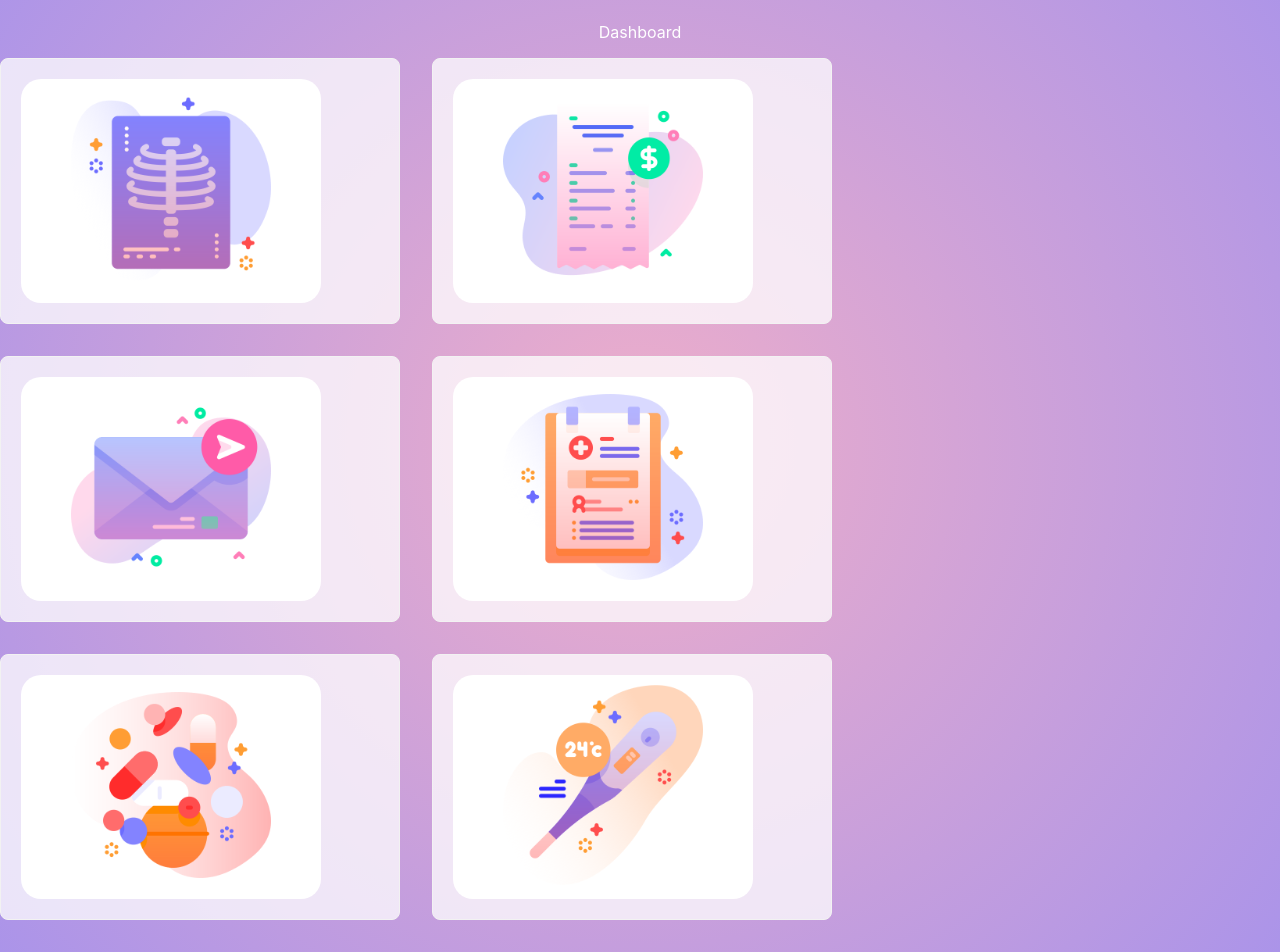
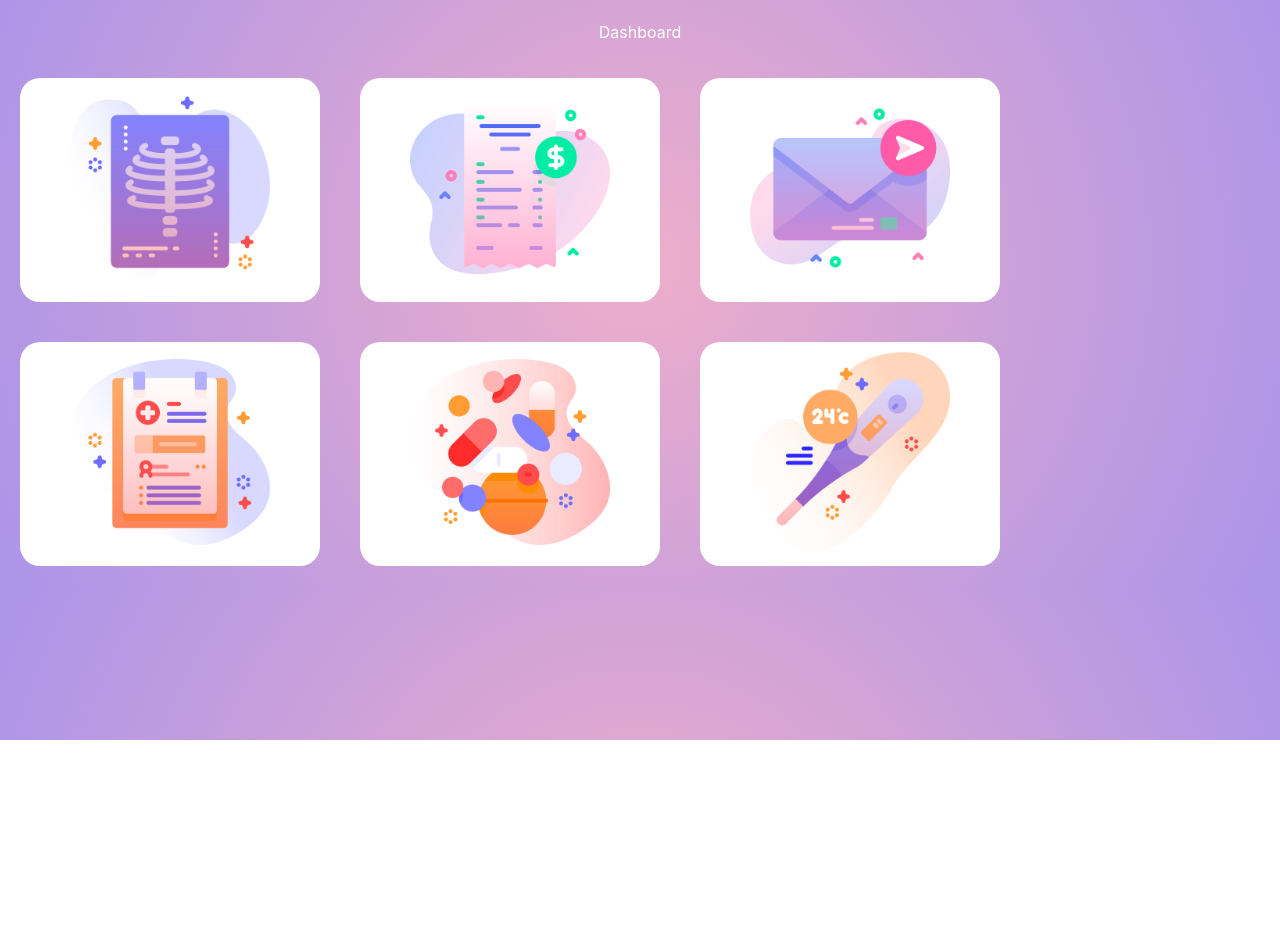
Before and after one commit to GeorgeBerdovskiy/novus-chart, a React (Create React App) app in the folder client/: page / in a window 1280 px wide. Shown: the part 60-1012 px from the top of the page. After the commit the page ends 800 px from the top, so only its background shows below. Built offline with nearby package versions, Linux system fonts and the light colour scheme.

Commit message:
fix code

```diff
--- a/client/package.json
+++ b/client/package.json
@@ -34,5 +34,8 @@
       "last 1 firefox version",
       "last 1 safari version"
     ]
+  },
+  "devDependencies": {
+    "react-router-dom": "^5.2.0"
   }
 }
--- a/client/src/App.js
+++ b/client/src/App.js
@@ -3,15 +3,32 @@ import "./css/applet.css";
 import "./css/dashboard.css";
 
 import Dashboard from "./Components/Pages/dashboard";
+import {BrowserRouter, Route, Switch} from "react-router-dom";
+import Appointments from "./Components/Elements/appointments";
+import TestResults from "./Components/Elements/testResults";
+import Prescriptions from "./Components/Elements/prescriptions";
+import SymptomTracker from "./Components/Elements/symptomTracker";
+import Messages from "./Components/Elements/messages";
+import Payment from "./Components/Elements/payment";
 
 function App() {
   return (
+      <BrowserRouter>
         <div className="App">
             <header className="App-header">
                 <h1>Novus Chart</h1>
                 <Dashboard />
             </header>
+                <Switch>
+                    <Route exact path="/appointments" component={Appointments}/>
+                    <Route exact path="/test_results" component={TestResults}/>
+                    <Route exact path="/prescriptions" component={Prescriptions}/>
+                    <Route exact path="/symptom_tracker" component={SymptomTracker}/>
+                    <Route exact path="/messages" component={Messages}/>
+                    <Route exact path="/payment" component={Payment}/>
+                </Switch>
             </div>
+      </BrowserRouter>
   );
 }
 
--- a/client/src/Components/Pages/dashboard.js
+++ b/client/src/Components/Pages/dashboard.js
@@ -12,24 +12,12 @@ const Dashboard = () => {
     <>
       <p>Dashboard</p>
       <div class="projects-container-div">
-        <div class="project-item-div">
           <TestResults />
-        </div>
-        <div class="project-item-div">
           <Payment />
-        </div>
-        <div class="project-item-div">
           <Messages />
-        </div>
-        <div class="project-item-div">
           <Appointments />
-        </div>
-        <div class="project-item-div">
           <Prescriptions />
-        </div>
-        <div class="project-item-div">
           <SymptomTracker />
-        </div>
       </div>
     </>
   );
```
Also changed, not shown: client/src/Components/Pages/Appointments.js (renamed from client/src/Components/Pages/apointments.js). Lines whose indentation alone changed are shown as unchanged.
